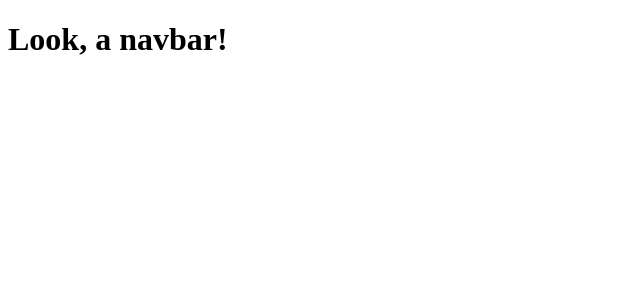
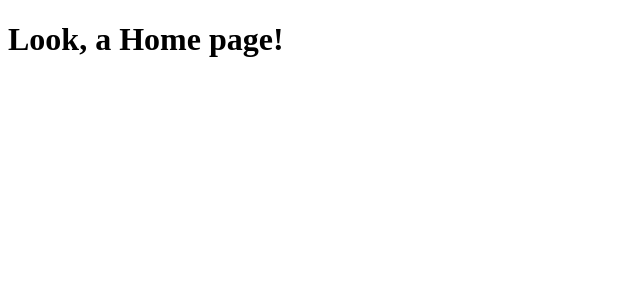
Before and after one commit to PaddyCello/Portfolio, a React (Create React App) app in the folder portfolio/: page / in a window 1280 px wide. Shown: the top 300 px of the page, without its empty margins (0-640 px from the left). Built offline with nearby package versions, Linux system fonts and the light colour scheme.

Commit message:
have routes in app.js

```diff
--- a/portfolio/src/App.js
+++ b/portfolio/src/App.js
@@ -1,10 +1,38 @@
 import React from 'react'
 import MyNavbar from './MyNavbar'
+import { BrowserRouter, Switch, Route } from 'react-router-dom'
+import Home from './Home'
+import Skills from './Skills'
+import Projects from './Projects'
+import Interests from './Interests'
+import Contact from './Contact'
 
 const App = () => {
 
   return (
-    <MyNavbar />
+    <BrowserRouter>
+      <Switch>
+        <Route exact path = '/'>
+          <Home />
+        </Route>
+        <>
+          <MyNavbar>
+            <Route path = '/skills'>
+              <Skills />
+            </Route>
+            <Route path = '/projects'>
+              <Projects />
+            </Route>
+            <Route path = '/interests'>
+              <Interests />
+            </Route>
+            <Route path = '/contact'>
+              <Contact />
+            </Route>
+          </MyNavbar>
+        </>
+      </Switch>
+    </BrowserRouter>
   )
 }
 
```
